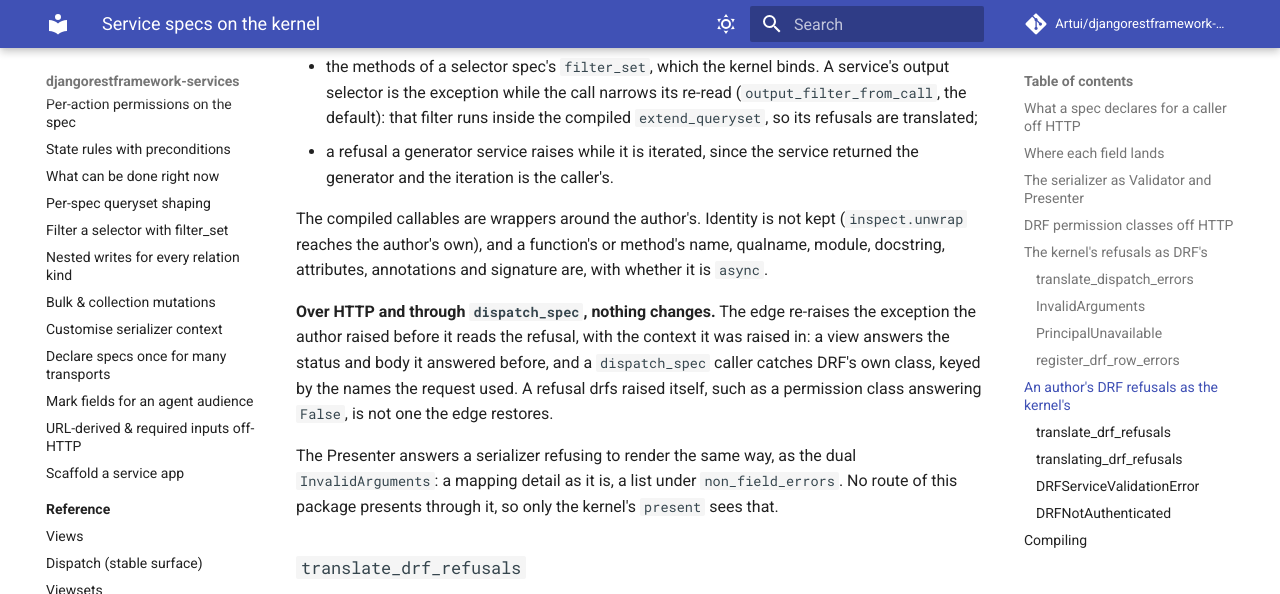
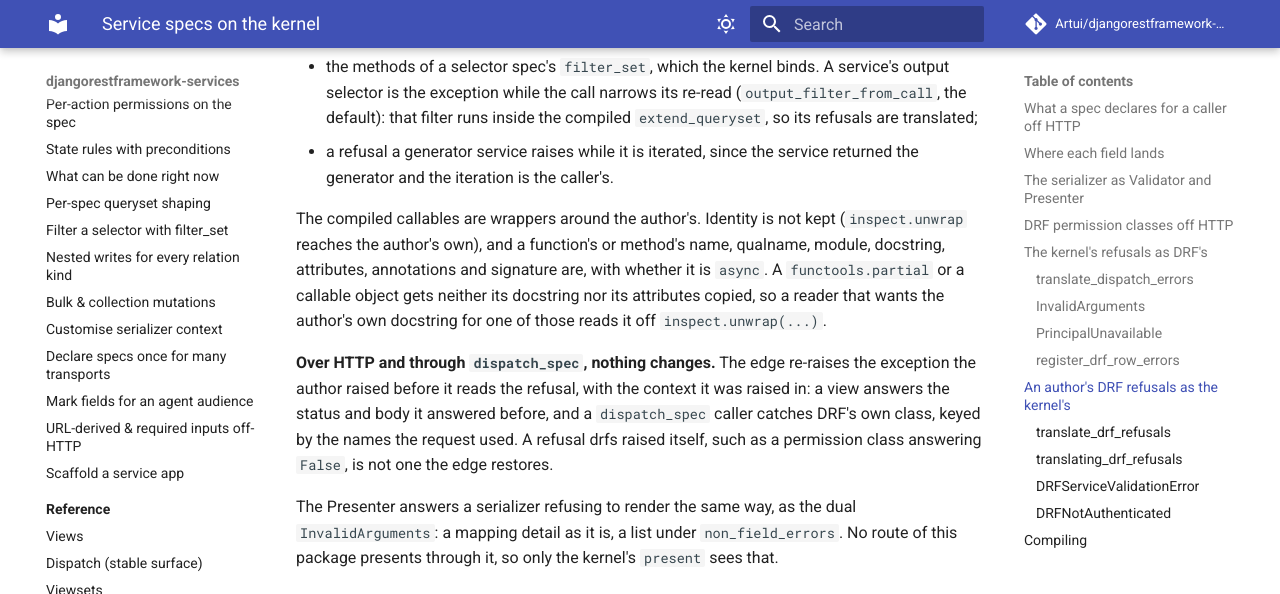
Before and after one commit to Artui/djangorestframework-services, an MkDocs documentation site: the page built from docs/reference/service-specs.md, in a window 1280 px wide and 900 px high, scrolled down 7161 px, cut to the strip 0-594 px from the top of the window. Built offline with MkDocs 1.6.1 and Material for MkDocs 9.7.7, drawn with Linux system fonts in a browser that asks for light colours; comment, search, counter and statistics services are not loaded.

Commit message:
Say which compiled callables keep no docstring in the reference
Co-Authored-By: Claude Opus 5.5 <noreply@anthropic.com>

```diff
--- a/docs/reference/service-specs.md
+++ b/docs/reference/service-specs.md
@@ -282,7 +282,9 @@ kernel or a Presenter runs them itself:
 The compiled callables are wrappers around the author's. Identity is not kept
 (`inspect.unwrap` reaches the author's own), and a function's or method's name,
 qualname, module, docstring, attributes, annotations and signature are, with
-whether it is `async`.
+whether it is `async`. A `functools.partial` or a callable object gets neither
+its docstring nor its attributes copied, so a reader that wants the author's own
+docstring for one of those reads it off `inspect.unwrap(...)`.
 
 **Over HTTP and through `dispatch_spec`, nothing changes.** The edge re-raises
 the exception the author raised before it reads the refusal, with the context
```
